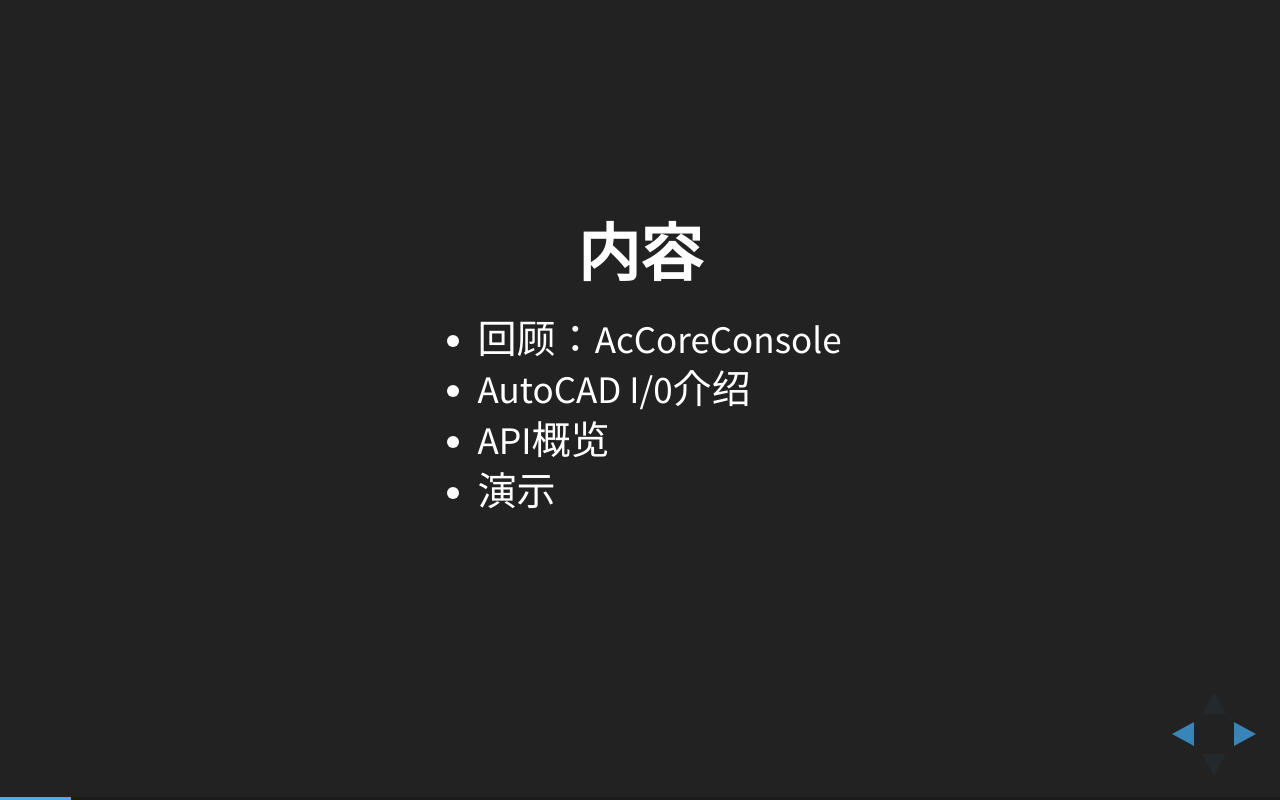
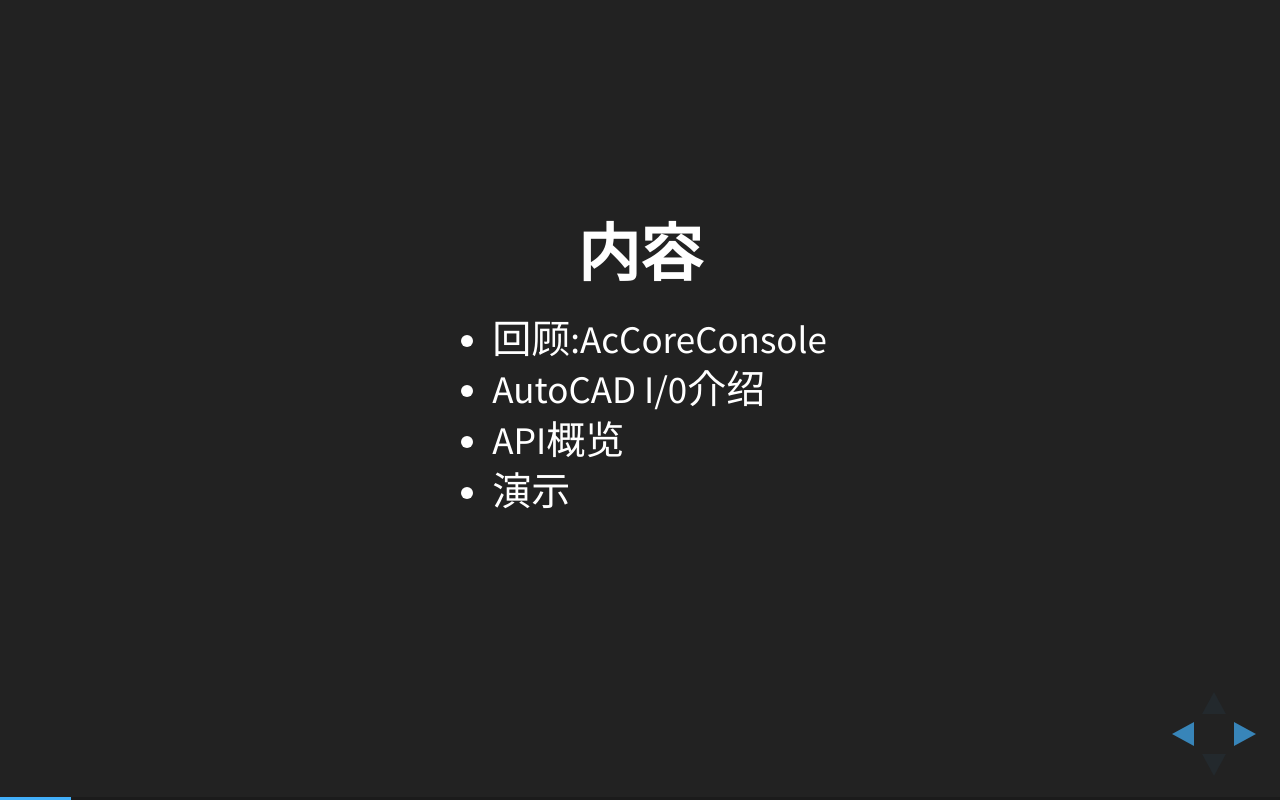
Before and after one commit to xiaodongliang/AutoCADIO_Slides_CHS, a website: page index.html in a window 1280 px wide. Both pictures are taken after a click on the element 1251 px from the left and 734 px from the top of the page. Drawn offline with Linux system fonts and the light colour scheme.

Commit message:
Update index.html

```diff
--- a/index.html
+++ b/index.html
@@ -59,7 +59,7 @@
 					<h2>内容</h2>
 					<p>
 						<ul>
-						<li>回顾：AcCoreConsole</li>
+						<li>回顾:AcCoreConsole</li>
 						<li>AutoCAD I/0介绍</li>
 						<li>API概览</li>
 						<li>演示</li>
```
